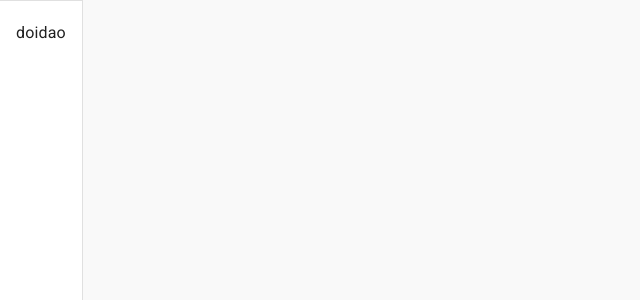
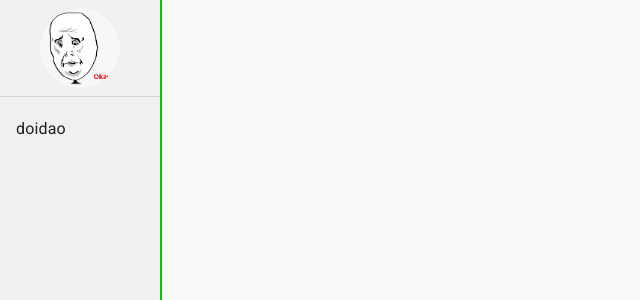
Before and after one commit to lavesan/chat-socket, a React (Create React App) app in the folder chat-front/: page / in a window 1280 px wide. Shown: the top 300 px of the page, without its empty margins (0-640 px from the left). Built offline with nearby package versions, Linux system fonts and the light colour scheme.

Commit message:
Adds the avatar photo on sidebar
Signed-off-by: “Valdery <valdery.jur@gmail.com>

```diff
--- a/chat-front/src/components/molecules/Sidebar.jsx
+++ b/chat-front/src/components/molecules/Sidebar.jsx
@@ -1,11 +1,35 @@
 import React, { useState, useContext, useMemo } from 'react';
 import {
-  List, ListItem, ListItemText, Divider, Drawer, Hidden,
+  List, ListItem, ListItemText, Divider, Drawer, Hidden, Avatar, Grid,
 } from '@material-ui/core';
 // import MenuIcon from '@material-ui/icons/Menu';
+import { makeStyles } from '@material-ui/styles';
 import AppContext from '../../App.context';
+import photo from '../../assets/sad face.png';
+
+const useStyles = makeStyles((theme) => ({
+  drawer: {
+    width: 160,
+    flexShrink: 0,
+  },
+  drawerPaper: {
+    width: 160,
+    borderRight: `2px solid ${theme.palette.primary.main}`,
+    backgroundColor: theme.palette.secondary.main,
+  },
+  selectedItem: {
+    backgroundColor: theme.palette.primary.main,
+  },
+  avatar: {
+    margin: '8px 0',
+    width: 80,
+    height: 80,
+  },
+}));
 
 const SidebarContent = () => {
+  const classes = useStyles();
+
   const { msgs, setSelectedGroup, selectedGroup } = useContext(AppContext);
 
   const arrMsgs = useMemo(
@@ -17,17 +41,34 @@ const SidebarContent = () => {
   );
 
   const onItemClick = (group) => {
-    console.log('group: ', group);
     setSelectedGroup(group);
+  };
+
+  const itemClass = (groupName) => {
+    const obj = {};
+    if (groupName === selectedGroup) obj.root = classes.selectedItem;
+    return obj;
   };
 
   return (
     <div>
+      <Grid container justifyContent="center">
+        <Avatar
+          alt="Minha foto"
+          src={photo}
+          className={classes.avatar}
+        />
+      </Grid>
       <Divider />
       <List>
         {arrMsgs.map(([group, data]) => (
-          <ListItem button key={group}>
-            <ListItemText primary={group} onClick={() => onItemClick(group)} />
+          <ListItem
+            button
+            key={group}
+            classes={itemClass(group)}
+            onClick={() => onItemClick(group)}
+          >
+            <ListItemText primary={group} />
           </ListItem>
         ))}
       </List>
@@ -36,6 +77,8 @@ const SidebarContent = () => {
 };
 
 const Sidebar = () => {
+  const classes = useStyles();
+
   const [open, setOpen] = useState(false);
 
   const toogleOpen = () => setOpen((actualOpen) => !actualOpen);
@@ -45,7 +88,7 @@ const Sidebar = () => {
       <Hidden smUp implementation="css">
         <Drawer
         //   container={container}
-          variant="temporary"
+          variant="persistent"
           anchor="left"
           open={open}
           onClose={toogleOpen}
@@ -61,10 +104,12 @@ const Sidebar = () => {
       </Hidden>
       <Hidden xsDown implementation="css">
         <Drawer
+          className={classes.drawer}
           classes={{
-            // paper: classes.drawerPaper,
+            paper: classes.drawerPaper,
           }}
-          variant="permanent"
+          variant="persistent"
+          anchor="left"
           open
         >
           <SidebarContent />
```
